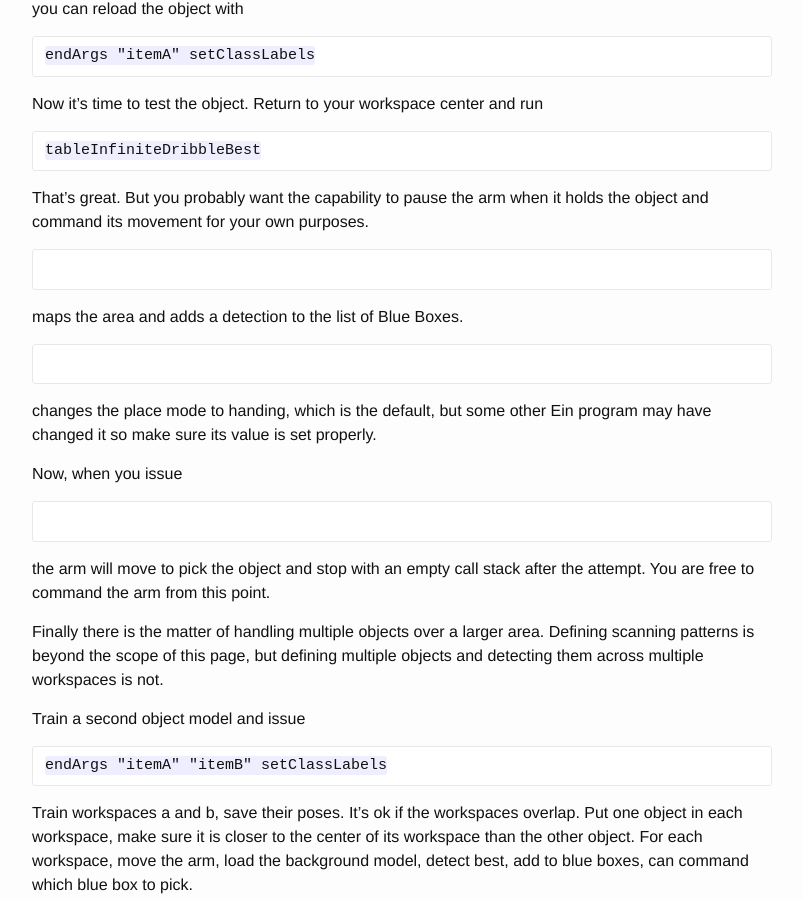
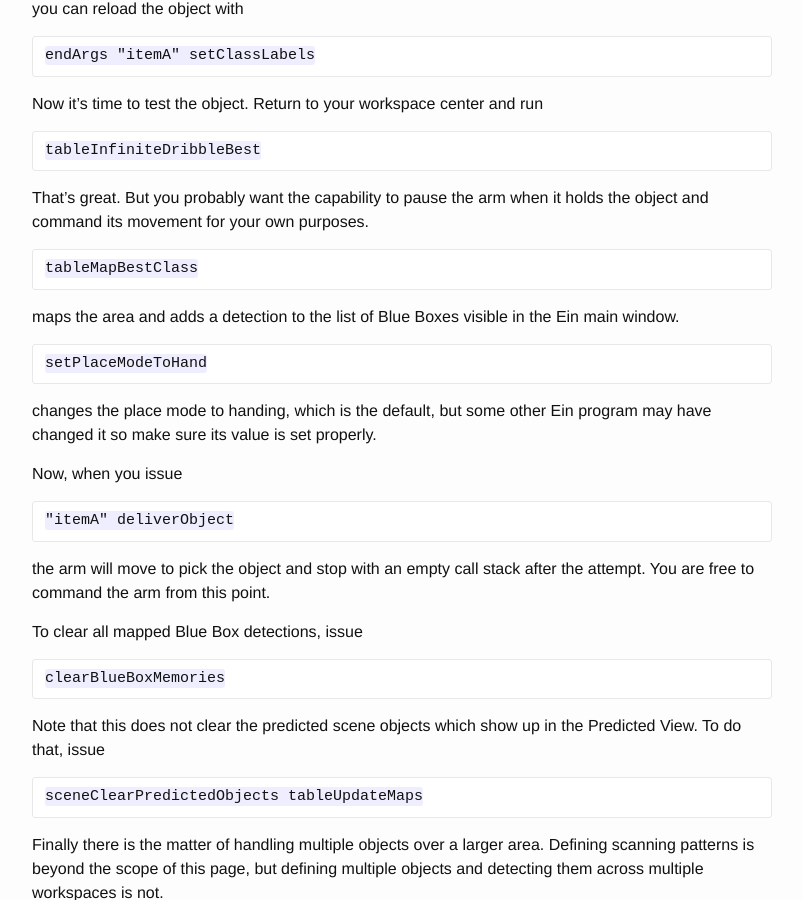
Before and after one commit to h2r/ein, a Jekyll site: the page built from pickingobjects.md, in a window 1280 px wide and 900 px high, scrolled down 6344 px. Shown: the whole window, without its empty margins (238-1041 px from the left). Built offline with Jekyll 4.4.1, drawn with Linux system fonts in a browser that asks for light colours; some of the changed text lies outside the part shown.

Commit message:
updating pick instructions
Former-commit-id: 7aa85d98c4f4952817e94ad4d5fb275419082df1

````diff
--- a/pickingobjects.md
+++ b/pickingobjects.md
@@ -256,13 +256,14 @@ when it holds the object and command its movement for your own
 purposes.
 
 ```
+tableMapBestClass
+```
 
-```
-maps the area and adds a detection to the list of Blue Boxes.
+maps the area and adds a detection to the list of Blue Boxes visible in the Ein main window.
 
 
 ```
-
+setPlaceModeToHand
 ```
 
 changes the place mode to handing, which is the default, but some
@@ -272,12 +273,23 @@ properly.
 Now, when you issue
 
 ```
-
+"itemA" deliverObject
 ```
 
 the arm will move to pick the object and stop with an empty call stack after the attempt.
 You are free to command the arm from this point.
 
+To clear all mapped Blue Box detections, issue
+
+```
+clearBlueBoxMemories
+```
+
+Note that this does not clear the predicted scene objects which show up in the Predicted View. To do that, issue
+
+```
+sceneClearPredictedObjects tableUpdateMaps
+```
 
 
 Finally there is the matter of handling multiple objects over a larger area. Defining scanning patterns is beyond
````
Also changed, not shown: other parts of pickingobjects.md (+1 -1 lines).
